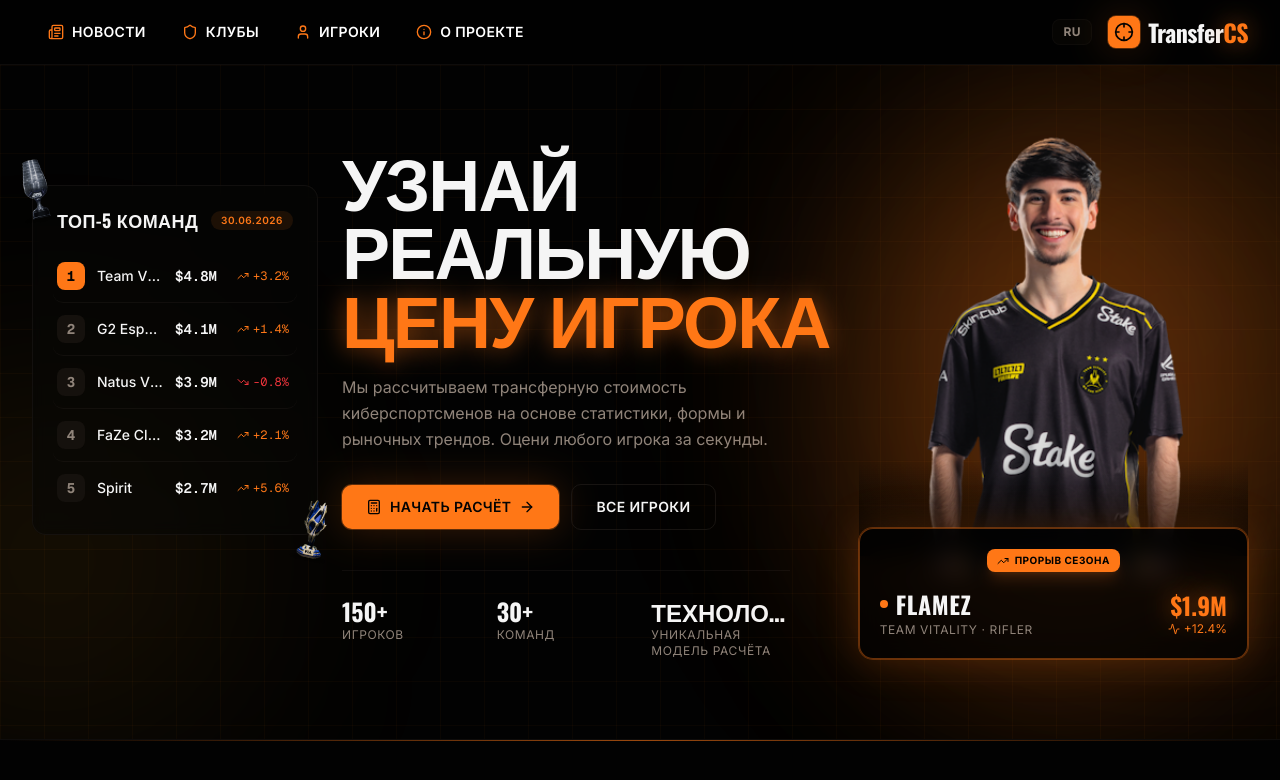
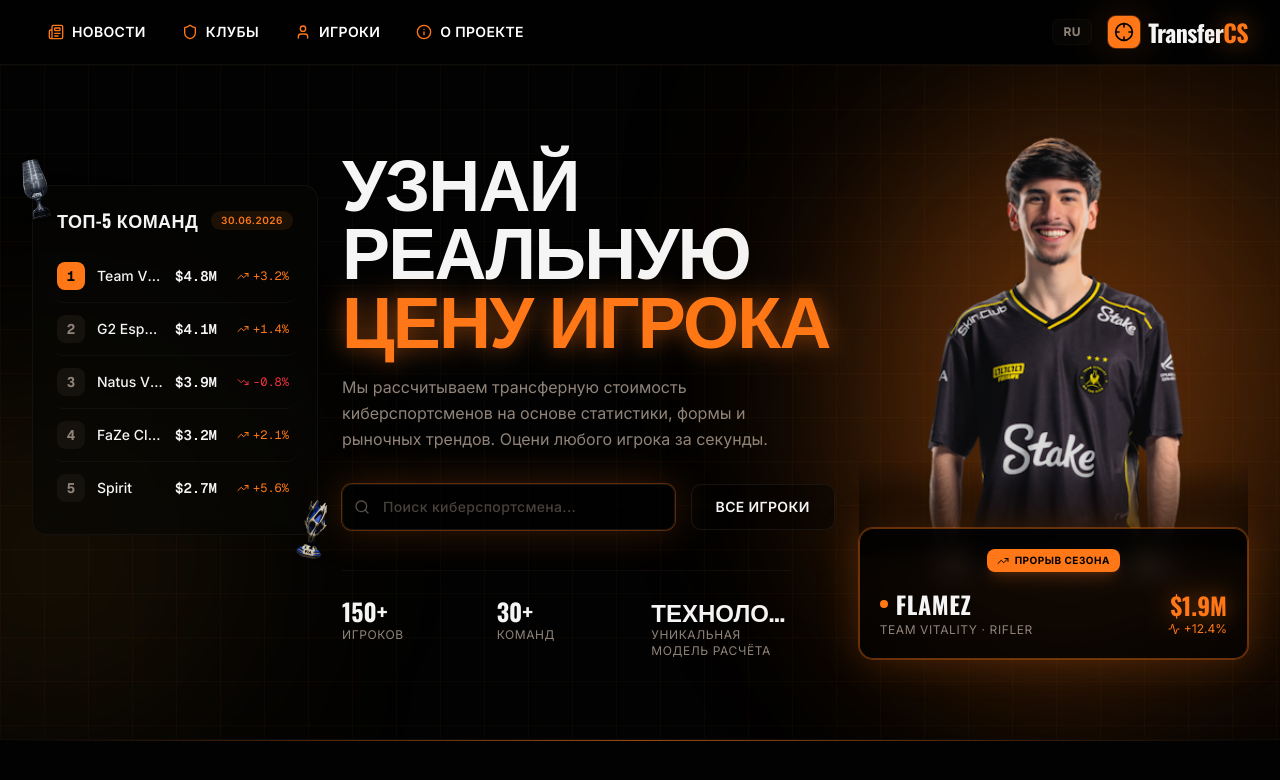
Before and after one commit to jedde0285-cloud/transfercs-website-design, a Next.js app: page / in a window 1280 px wide. Shown: the top 780 px of the page. Built offline with nearby package versions, Linux system fonts and the light colour scheme.

Commit message:
feat: add search bar and filter players in Hero component
Co-authored-by: jedde0285-cloud <300850625+jedde0285-cloud@users.noreply.github.com>

```diff
--- a/app/globals.css
+++ b/app/globals.css
@@ -8,6 +8,9 @@
   --font-sans: var(--font-inter), sans-serif;
   --font-display: var(--font-oswald), sans-serif;
   --font-mono: var(--font-mono-geist), monospace;
+
+  /* Добавляем брейкпоинт xs, который используется в statsItems */
+  --breakpoint-xs: 380px;
 
   --color-ring: var(--ring);
   --color-input: var(--input);
@@ -89,4 +92,19 @@
       linear-gradient(90deg, oklch(0.72 0.19 48 / 6%) 1px, transparent 1px);
     background-size: 44px 44px;
   }
+
+  /* Стилизация Webkit-скроллбара для выпадающего списка (Safari, Chrome, Edge) */
+  .custom-scrollbar::-webkit-scrollbar {
+    width: 4px;
+  }
+  .custom-scrollbar::-webkit-scrollbar-track {
+    background: transparent;
+  }
+  .custom-scrollbar::-webkit-scrollbar-thumb {
+    background: oklch(0.72 0.19 48 / 30%);
+    border-radius: 9999px;
+  }
+  .custom-scrollbar::-webkit-scrollbar-thumb:hover {
+    background: oklch(0.72 0.19 48 / 60%);
+  }
 }
--- a/components/hero.tsx
+++ b/components/hero.tsx
@@ -1,12 +1,42 @@
 "use client"
 
+import { useState } from "react"
 import Image from "next/image"
-import { ArrowRight, Calculator, Activity, TrendingUp } from "lucide-react"
+import { Search, Activity, TrendingUp } from "lucide-react"
 import { TopTeams } from "./top-teams"
 import { useLanguage } from "./language-provider"
 
+// Интерфейс для интеграции с твоим будущим файлом данных
+interface PlayerData {
+  id: string
+  nickname: string
+  fullName: string
+  teamLogo: string
+  teamName: string
+  price: number // Цена числом (например, 1900000)
+}
+
 export function Hero() {
   const { lang, t } = useLanguage()
+  const [searchTerm, setSearchTerm] = useState("")
+  const [isFocused, setIsFocused] = useState(false)
+
+  // Твой будущий массив данных из файла. Оставляю пустым, чтобы не плодить фейков.
+  const playersData: PlayerData[] = []
+
+  // Фильтрация: ищет совпадения, начиная с первых букв никнейма
+  const filteredPlayers = searchTerm.trim() === ""
+    ? []
+    : playersData.filter(p => p.nickname.toLowerCase().startsWith(searchTerm.toLowerCase()))
+
+  // Вывод цены полностью до доллара без сокращений ($1,900,000)
+  const formatFullPrice = (price: number) => {
+    return new Intl.NumberFormat("en-US", {
+      style: "currency",
+      currency: "USD",
+      maximumFractionDigits: 0
+    }).format(price)
+  }
 
   const statsItems = [
     { value: "150+", label: t.hero.stats.players },
@@ -43,18 +73,87 @@ export function Hero() {
             {t.hero.desc}
           </p>
 
-          <div className="mt-8 flex flex-wrap items-center gap-3">
-            <a
-              href="#calc"
-              className="group inline-flex items-center gap-2 rounded-lg bg-primary px-6 py-3 text-sm font-semibold uppercase tracking-wide text-primary-foreground transition-all hover:brightness-110 box-glow"
-            >
-              <Calculator className="size-4" />
-              {t.hero.ctaStart}
-              <ArrowRight className="size-4 transition-transform group-hover:translate-x-1" />
-            </a>
+          {/* ПОИСКОВАЯ ЗОНА */}
+          <div className="relative mt-8 flex items-center gap-4 z-40">
+
+            {/* Оболочка инпута */}
+            <div className="relative flex-1 max-w-md">
+              <span className="absolute inset-y-0 left-3 flex items-center pointer-events-none">
+                <Search className={`size-4 transition-colors ${isFocused ? 'text-primary' : 'text-muted-foreground/60'}`} />
+              </span>
+              <input
+                type="text"
+                placeholder={lang === "ru" ? "Поиск киберспортсмена..." : "Search pro player..."}
+                value={searchTerm}
+                onChange={(e) => setSearchTerm(e.target.value)}
+                onFocus={() => setIsFocused(true)}
+                onBlur={() => setTimeout(() => setIsFocused(false), 200)}
+                className="w-full rounded-lg border border-border bg-background/60 pl-10 pr-4 py-3 text-sm font-medium tracking-wide text-foreground placeholder:text-muted-foreground/50 outline-none transition-all focus:border-primary/80 focus:ring-1 focus:ring-primary/20 box-glow"
+              />
+
+              {/* РАСШИРЕННЫЙ ВЫПАДАЮЩИЙ СПИСОК РЕЗУЛЬТАТОВ */}
+              {isFocused && searchTerm.trim() !== "" && (
+                <div className="absolute top-full left-0 mt-2 w-[145%] rounded-xl border border-primary/30 bg-background/95 p-2 shadow-2xl backdrop-blur-md box-glow animate-in fade-in slide-in-from-top-1 duration-200">
+
+                  {filteredPlayers.length > 0 ? (
+                    /* Контейнер со скроллом */
+                    <div className="max-h-60 overflow-y-auto pr-1 select-none [scrollbar-width:thin] [scrollbar-color:rgba(255,122,0,0.3)_transparent]">
+                      {filteredPlayers.map((player) => (
+                        <div
+                          key={player.id}
+                          className="flex items-center justify-between rounded-lg p-2.5 transition-colors hover:bg-white/5 cursor-pointer"
+                        >
+                          {/* Слева: Штука крутить вверх/вниз + лого команды + никнейм */}
+                          <div className="flex items-center gap-3">
+                            {/* Штука для скролла / индикатор позиции */}
+                            <div className="flex flex-col gap-0.5 opacity-40">
+                              <span className="h-1 w-2 rounded-full bg-white" />
+                              <span className="h-1 w-2 rounded-full bg-white" />
+                            </div>
+
+                            {/* Логотип команды */}
+                            <div className="relative size-6 flex-shrink-0 items-center justify-center rounded bg-black/40 p-0.5 border border-white/5">
+                              <Image
+                                src={player.teamLogo}
+                                alt={player.teamName}
+                                width={24}
+                                height={24}
+                                className="object-contain"
+                              />
+                            </div>
+
+                            {/* Информация игрока */}
+                            <div>
+                              <div className="font-display text-sm font-bold text-foreground tracking-wide leading-none">
+                                {player.nickname}
+                              </div>
+                              <div className="text-[9px] text-muted-foreground uppercase tracking-wider mt-0.5">
+                                {player.fullName}
+                              </div>
+                            </div>
+                          </div>
+
+                          {/* Справа: Цена полностью до цифры */}
+                          <div className="font-mono text-sm font-bold text-primary text-glow whitespace-nowrap pl-4">
+                            {formatFullPrice(player.price)}
+                          </div>
+                        </div>
+                      ))}
+                    </div>
+                  ) : (
+                    /* Пустой результат */
+                    <div className="py-6 text-center text-xs text-muted-foreground uppercase tracking-wider">
+                      {lang === "ru" ? "Игрок не найден" : "Player not found"}
+                    </div>
+                  )}
+                </div>
+              )}
+            </div>
+
+            {/* Кнопка ВСЕ ИГРОКИ */}
             <a
               href="#players"
-              className="inline-flex items-center gap-2 rounded-lg border border-border px-6 py-3 text-sm font-semibold uppercase tracking-wide text-foreground transition-colors hover:bg-secondary"
+              className="inline-flex items-center gap-2 rounded-lg border border-border bg-background/40 px-6 py-3 text-sm font-semibold uppercase tracking-wide text-foreground transition-all hover:bg-secondary hover:border-primary/40"
             >
               {t.hero.ctaPlayers}
             </a>
@@ -130,7 +229,7 @@ export function Hero() {
                       </linearGradient>
                     </defs>
 
-                    {/* Заливка под линией тренда (начинается с x=12, чтобы не перекрывать цифры) */}
+                    {/* Заливка под линией тренда */}
                     <path
                       d="M 12,62 L 29,56 L 46,70 L 63,52 L 81,34 L 100,46 L 100,100 L 12,100 Z"
                       fill="url(#orange-glow)"
```
